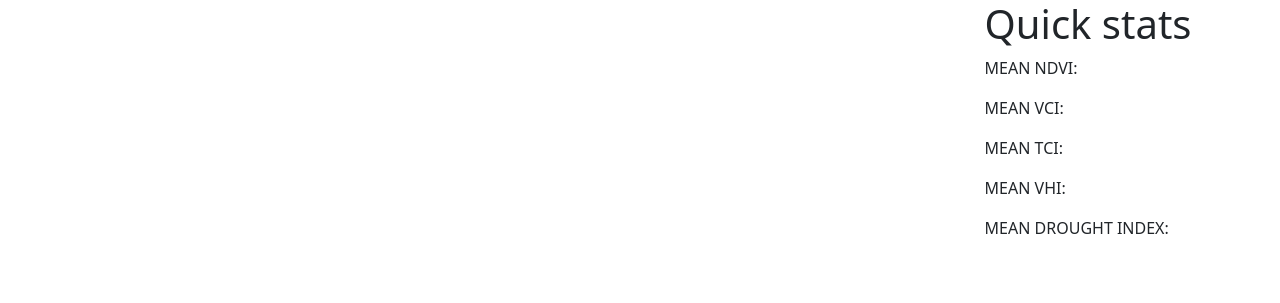
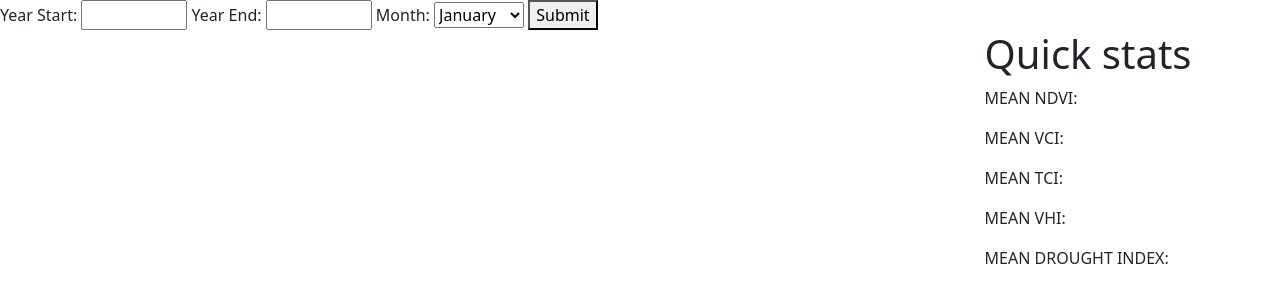
Before and after one commit to john-ngugi/Django-folium-droughtIndex, a Django app: template templates/map.html in a window 1280 px wide. Shown: the top 303 px of the page. Run offline with Django 4.2, Linux system fonts and the light colour scheme; the template is opened without the code that fills it, so the values that code supplies are empty; some libraries are stand-ins or nearby versions.

Commit message:
new commit

```diff
--- a/maps/views.py
+++ b/maps/views.py
@@ -90,7 +90,7 @@ def index(request):
     sentinel2 = ee.ImageCollection('COPERNICUS/S2_SR') \
         .filter(ee.Filter.calendarRange(YEAR_START,YEAR_END, 'year')).filter(ee.Filter.calendarRange(startMonth, endMonth, 'month'))\
         .filterBounds(geometry)\
-        .filter(ee.Filter.lt('CLOUDY_PIXEL_PERCENTAGE', 20))\
+        .filter(ee.Filter.lt('CLOUDY_PIXEL_PERCENTAGE',5))\
         .map(maskS2clouds).median().clip(geometry)
 
     # Calculate NDVI
--- a/templates/map.html
+++ b/templates/map.html
@@ -65,6 +65,23 @@
             <p id="loading-message" class="text-dark">Loading...</p>
         </div>
     </div>
+    <form method="POST">
+        {% csrf_token %}
+        <label for="year_start">Year Start:</label>
+        <input type="number" id="year_start" name="year_start" min="2000" max="2100" required>
+
+        <label for="year_end">Year End:</label>
+        <input type="number" id="year_end" name="year_end" min="2000" max="2100" required>
+
+        <label for="month">Month:</label>
+        <select id="month" name="month" required>
+          <option value="1">January</option>
+          <option value="2">February</option>
+          <!-- Add options for other months -->
+        </select>
+
+        <button type="submit">Submit</button>
+    </form>
 
     <div class="main-content">
         <div class="map" id="m">
```
